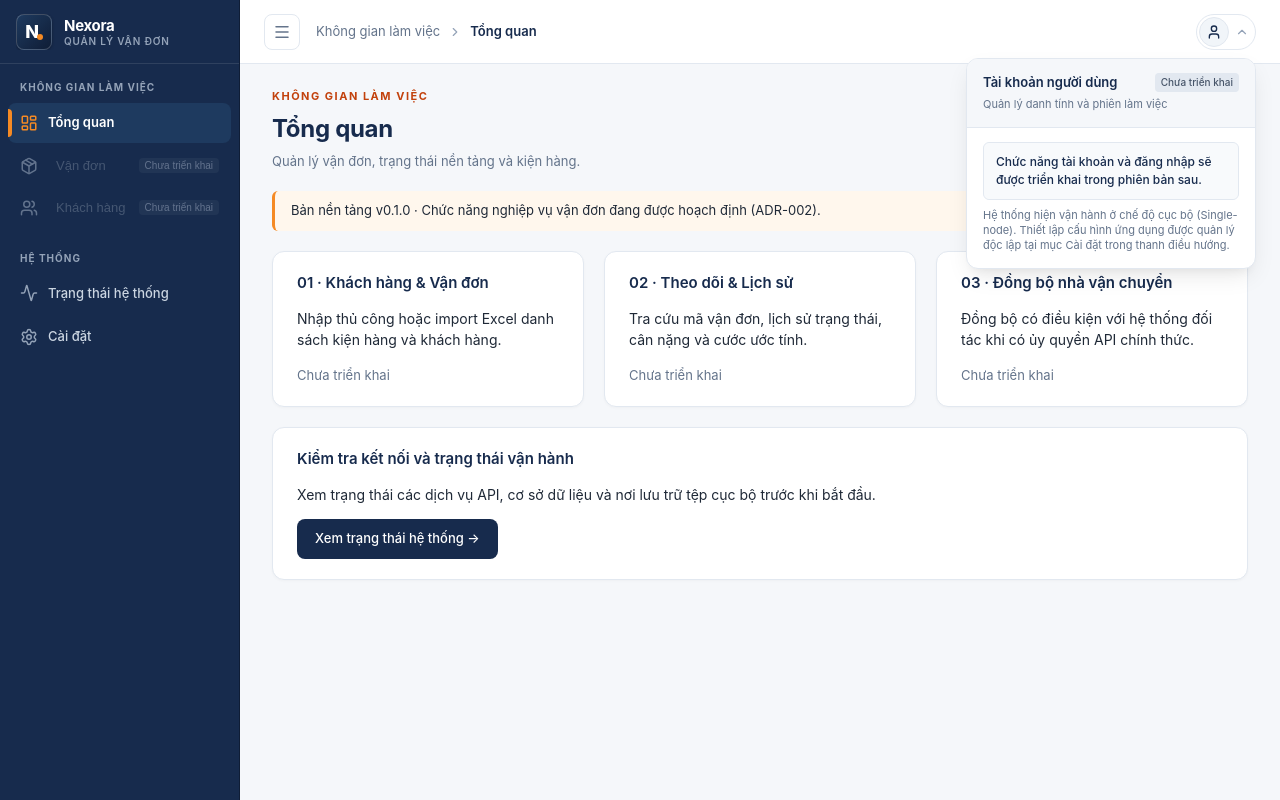
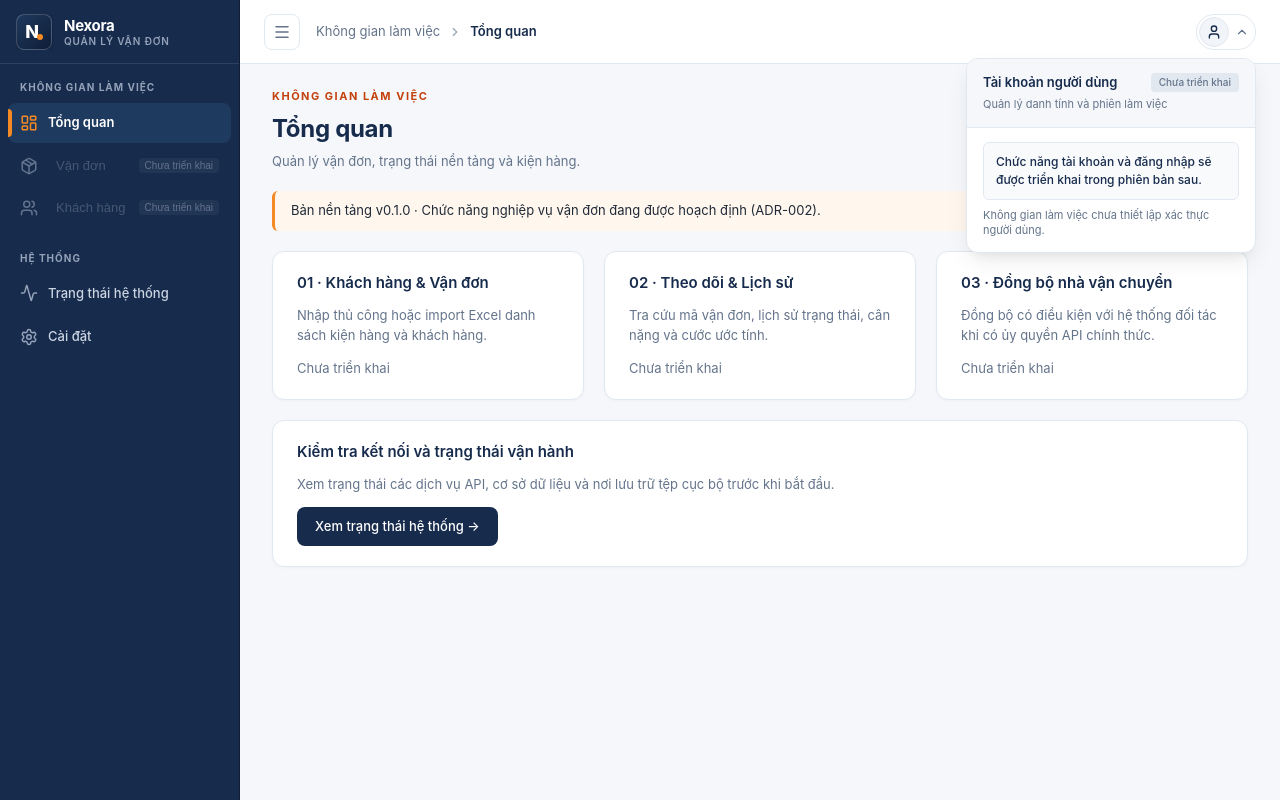
Before and after one commit to dinhphuquy2k1/nexora, a Next.js app in the folder apps/web/: page / in a window 1280 px wide. Both pictures are taken after a click on the button 1226 px from the left and 31 px from the top of the page. Built offline with nearby package versions, Linux system fonts and the light colour scheme.

Commit message:
fix(ui): restore panel typography, test pure status tone resolver, validate tokens and stabilize PR #5

```diff
--- a/apps/web/app/page.tsx
+++ b/apps/web/app/page.tsx
@@ -1,4 +1,5 @@
 import Link from "next/link";
+import { FOUNDATION_VERSION } from "@nexora/shared";
 import { Panel } from "@nexora/ui";
 
 export default function Home() {
@@ -13,8 +14,8 @@ export default function Home() {
       </div>
 
       <div className="notice">
-        Bản nền tảng v0.1.0 · Chức năng nghiệp vụ vận đơn đang được hoạch định
-        (ADR-002).
+        Bản nền tảng v{FOUNDATION_VERSION} · Chức năng nghiệp vụ vận đơn đang
+        được hoạch định (ADR-002).
       </div>
 
       <div className="grid">
--- a/apps/web/components/app-shell/AccountMenu.module.css
+++ b/apps/web/components/app-shell/AccountMenu.module.css
@@ -8,7 +8,7 @@
   gap: 6px;
   height: 36px;
   padding: 2px 6px 2px 2px;
-  border-radius: 20px;
+  border-radius: var(--radius-full);
   border: 1px solid var(--color-border);
   background-color: transparent;
   cursor: pointer;
@@ -17,7 +17,7 @@
 
 .accountButton:hover {
   background-color: var(--color-background);
-  border-color: #cbd5e1;
+  border-color: var(--color-border-subtle);
 }
 
 .accountButton:focus-visible {
@@ -28,9 +28,9 @@
 .avatar {
   width: 30px;
   height: 30px;
-  border-radius: 50%;
-  background-color: #f1f5f9;
-  border: 1px solid #e2e8f0;
+  border-radius: var(--radius-full);
+  background-color: var(--color-surface-subtle);
+  border: 1px solid var(--color-border);
   display: flex;
   align-items: center;
   justify-content: center;
@@ -39,7 +39,7 @@
 }
 
 .chevron {
-  color: #94a3b8;
+  color: var(--color-text-muted);
   display: flex;
   align-items: center;
   transition: transform 0.15s ease;
@@ -52,20 +52,18 @@
 .dropdownPanel {
   position: absolute;
   right: 0;
-  top: calc(100% + 8px);
+  top: calc(100% + var(--space-2));
   width: 290px;
   background-color: var(--color-surface);
   border: 1px solid var(--color-border);
-  border-radius: 12px;
-  box-shadow:
-    0 10px 25px -5px rgba(0, 0, 0, 0.1),
-    0 8px 10px -6px rgba(0, 0, 0, 0.05);
+  border-radius: var(--radius-lg);
+  box-shadow: var(--shadow-lg);
   z-index: 50;
   overflow: hidden;
 }
 
 .panelHeader {
-  padding: 14px 16px;
+  padding: 14px var(--space-4);
   background-color: var(--color-background);
   border-bottom: 1px solid var(--color-border);
 }
@@ -74,7 +72,7 @@
   display: flex;
   align-items: center;
   justify-content: space-between;
-  gap: 8px;
+  gap: var(--space-2);
 }
 
 .panelTitle {
@@ -87,31 +85,31 @@
 .plannedBadge {
   font-size: 10px;
   font-weight: 500;
-  padding: 2px 6px;
-  border-radius: 4px;
-  background-color: #e2e8f0;
-  color: #475569;
+  padding: 2px var(--space-2);
+  border-radius: var(--radius-xs);
+  background-color: var(--color-border);
+  color: var(--color-text-muted);
 }
 
 .panelDescription {
   font-size: 11px;
   color: var(--color-text-muted);
-  margin: 4px 0 0;
+  margin: var(--space-1) 0 0;
 }
 
 .panelBody {
-  padding: 14px 16px;
+  padding: 14px var(--space-4);
   font-size: 12px;
   color: var(--color-text);
   line-height: 1.5;
 }
 
 .statusNotice {
-  background-color: #f8fafc;
+  background-color: var(--color-surface-muted);
   border: 1px solid var(--color-border);
-  border-radius: 6px;
-  padding: 10px 12px;
-  margin-bottom: 8px;
+  border-radius: var(--radius-sm);
+  padding: 10px var(--space-3);
+  margin-bottom: var(--space-2);
   color: var(--color-primary);
   font-size: 12px;
   font-weight: 500;
--- a/apps/web/components/app-shell/AccountMenu.tsx
+++ b/apps/web/components/app-shell/AccountMenu.tsx
@@ -64,9 +64,7 @@ export function AccountMenu() {
               bản sau.
             </div>
             <p className={styles.infoFootnote}>
-              Hệ thống hiện vận hành ở chế độ cục bộ (Single-node). Thiết lập
-              cấu hình ứng dụng được quản lý độc lập tại mục Cài đặt trong thanh
-              điều hướng.
+              Không gian làm việc chưa thiết lập xác thực người dùng.
             </p>
           </div>
         </div>
--- a/packages/ui/package.json
+++ b/packages/ui/package.json
@@ -2,9 +2,11 @@
   "name": "@nexora/ui",
   "version": "0.1.0",
   "private": true,
+  "type": "module",
   "main": "src/index.tsx",
   "types": "src/index.tsx",
   "scripts": {
+    "test": "node --test test/status-tone.test.mjs",
     "typecheck": "tsc --noEmit"
   },
   "peerDependencies": {
--- a/packages/ui/src/Panel.module.css
+++ b/packages/ui/src/Panel.module.css
@@ -13,3 +13,14 @@
   color: var(--color-primary, #172b4d);
   margin: 0 0 var(--space-3, 12px);
 }
+
+.panel p {
+  color: var(--color-text-muted);
+  font-size: 13px;
+  line-height: 1.5;
+  margin: 0 0 var(--space-3, 12px);
+}
+
+.panel p:last-child {
+  margin-bottom: 0;
+}
--- a/packages/ui/src/StatusBadge.tsx
+++ b/packages/ui/src/StatusBadge.tsx
@@ -1,4 +1,5 @@
 import type { ReactNode } from "react";
+import { resolveStatusTone } from "./status-tone";
 import styles from "./StatusBadge.module.css";
 
 export interface StatusBadgeProps {
@@ -8,8 +9,8 @@ export interface StatusBadgeProps {
 }
 
 export function StatusBadge({ ok, children, className }: StatusBadgeProps) {
-  const statusClass =
-    ok === true ? styles.good : ok === false ? styles.bad : styles.pending;
+  const tone = resolveStatusTone(ok);
+  const statusClass = styles[tone];
 
   const badgeClassName = className
     ? `${styles.badge} ${statusClass} ${className}`
--- /dev/null
+++ b/packages/ui/src/status-tone.ts
@@ -0,0 +1,7 @@
+export type StatusTone = "good" | "bad" | "pending";
+
+export function resolveStatusTone(ok: boolean | null | undefined): StatusTone {
+  if (ok === true) return "good";
+  if (ok === false) return "bad";
+  return "pending";
+}
```
Also changed, not shown: 6 other files (tests, documents, lock files or other folders).
